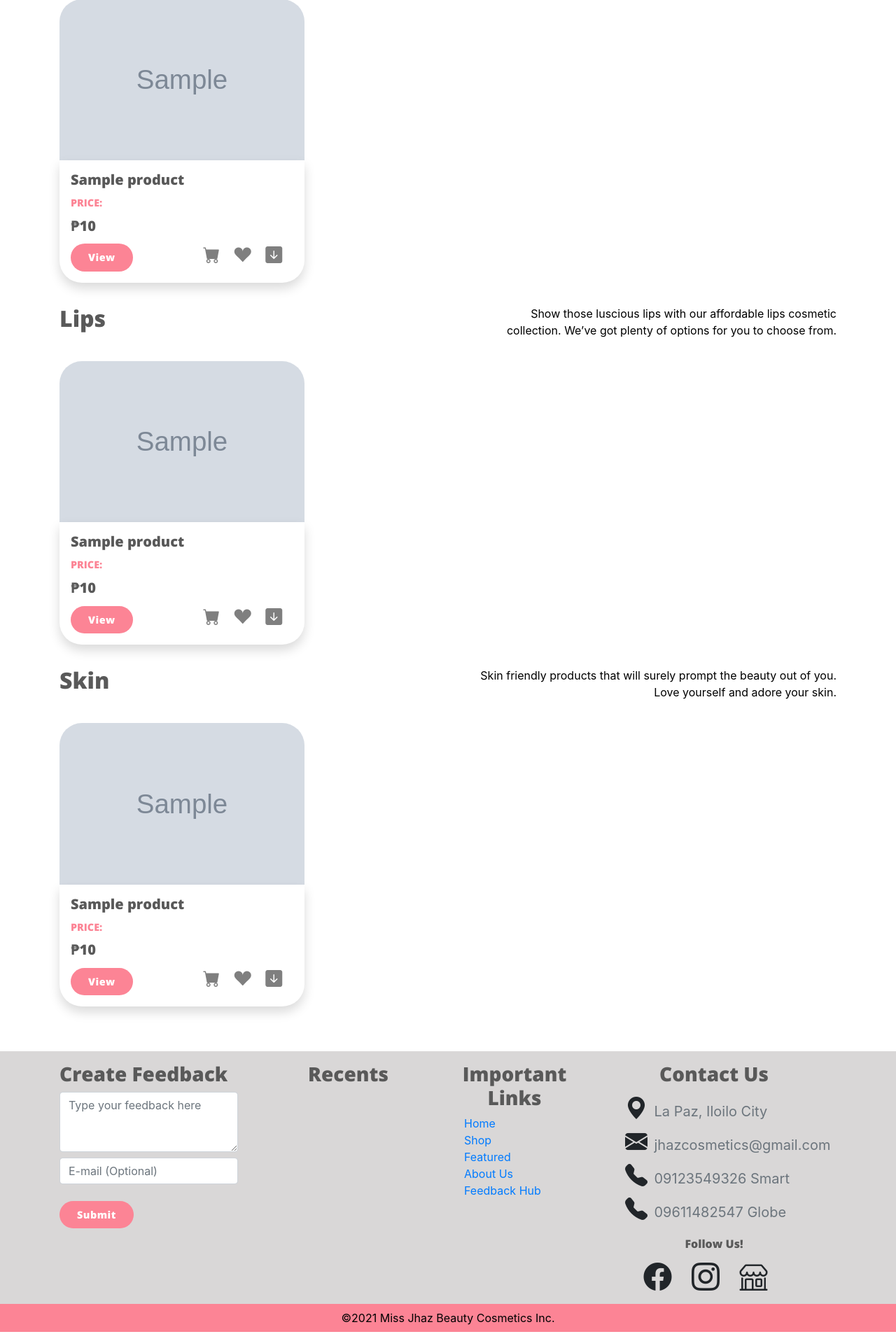
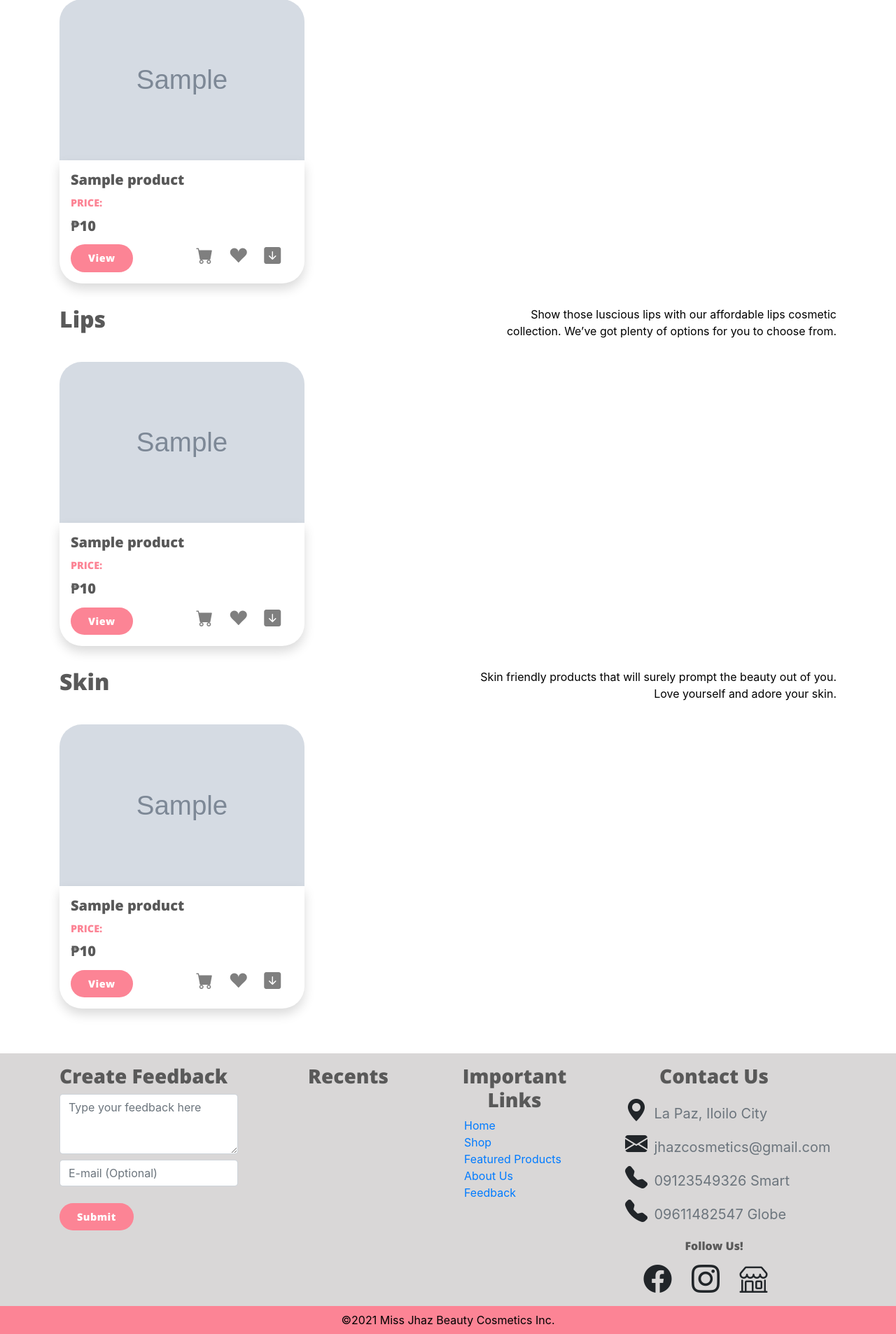
Before and after one commit to jjpormento21/TheJaJeJiJoJu, a Flask app: page /shop in a window 1280 px wide. Shown: the part 301-2207 px from the top of the page at 70% size. Run offline with Flask 2, Linux system fonts and the light colour scheme; grey boxes marked "Sample" are stand-in pictures; a database or web service that is not in the repository returns one stand-in record (values such as "Sample title"); some libraries are stand-ins or nearby versions.

Commit message:
improved card buttons

```diff
--- a/static/css/main.css
+++ b/static/css/main.css
@@ -345,6 +345,11 @@ span.text-danger{
 .icon-container {
     font-size: 2rem;
 }
+.card-button{
+    background-color: transparent;
+    border: none;
+    margin-left: .5em;
+}
 
 /* Cart Design */
 #cartButton{
--- a/static/js/cart.js
+++ b/static/js/cart.js
@@ -37,7 +37,8 @@ function deleteItem(event) {
 function addToCartClicked(e) {
     console.log('added to cart');
     let button = e.target;
-    let productItem = button.parentElement.parentElement;
+    let productItem = button.parentElement.parentElement.parentElement;
+    console.log(productItem);
     let title = productItem.querySelector('.product-name').innerText;
     let price = productItem.querySelector('.product-price').innerText.replace('₱', '');
     price = parseFloat(price);
--- a/templates/base.html
+++ b/templates/base.html
@@ -88,21 +88,11 @@
         <div class="col-md-2" id="importantLinks">
           <h3 class="text-secondary-custom text-center">Important Links</h3>
           <ul class="list-unstyled ml-2 text-secondary">
-            <a href="/">
-              <li>Home</li>
-            </a>
-            <a href="/shop">
-              <li>Shop</li>
-            </a>
-            <a href="/featured">
-              <li>Featured</li>
-            </a>
-            <a href="/about_us">
-              <li>About Us</li>
-            </a>
-            <a href="/feedback_hub">
-              <li>Feedback Hub</li>
-            </a>
+            <li><a href="/">Home</a></li>
+            <li><a href="/shop">Shop</a></li>
+            <li><a href="/featured">Featured Products</a></li>
+            <li><a href="/about_us">About Us</a></li>
+            <li><a href="/feedback_hub">Feedback</a></li>
           </ul>
         </div>
 
--- a/templates/catalog.html
+++ b/templates/catalog.html
@@ -44,15 +44,17 @@
                     </div>
                     <h6 class="font4 card-title font-weight-bold pt-0">PRICE:</h6>
                     <h5 class="font1 card-title product-price">₱{{product.price }}</h5>
-                    <a href="/product/{{product._id}}" class="btn btn-main">View</a>
-                    <i class="bi bi-cart-fill cat-icon addToCart" style="margin-left: 6rem;" data-toggle="tooltip"
-                        data-placement="top" title="Add to Cart"></i>
-                    <i class="bi bi-suit-heart-fill cat-icon" style="margin-left: 1rem" data-toggle="tooltip"
-                        data-placement="top" title="Upvote"></i>
-                    <a href="#A{{product._id}}" data-toggle="collapse"><i class="bi bi-arrow-down-square-fill cat-icon"
-                            style="margin-left: 1rem;" data-toggle="tooltip" data-placement="top"
-                            title="Quick Info"></i></a>
-
+                    <a href="/product/{{product._id}}" class="btn btn-main" style="margin-right: 5em;">View</a>
+                    <button class="addToCart card-button" title="Add to cart" data-toggle="tooltip" data-placement="top">
+                        <i class="bi bi-cart-fill cat-icon"></i>
+                    </button>
+                    <button class="card-button" data-toggle="tooltip" data-placement="top" title="Upvote">
+                        <i class="bi bi-suit-heart-fill cat-icon"></i>
+                    </button>
+                    <button class="card-button" data-target="#A{{product._id}}" data-toggle="collapse">
+                        <i class="bi bi-arrow-down-square-fill cat-icon" data-toggle="tooltip" data-placement="top"
+                            title="Quick Info"></i>
+                    </button>
                 </div>
             </div>
         </div>
@@ -68,7 +70,8 @@
             <h2 class="font1" id="SLips">Lips</h2>
         </div>
         <div class="col-md-6">
-            <p class="par1 mt-3 mb-3" style="text-align: right;">Show those luscious lips with our affordable lips cosmetic
+            <p class="par1 mt-3 mb-3" style="text-align: right;">Show those luscious lips with our affordable lips
+                cosmetic
                 <br> collection. We’ve got plenty of options for you to choose from.
             </p>
         </div>
@@ -92,15 +95,18 @@
                     </div>
                     <h6 class="font4 card-title font-weight-bold pt-0">PRICE:</h6>
                     <h5 class="font1 card-title product-price">₱{{product.price }}</h5>
-                    <a href="/product/{{product._id}}" class="btn btn-main">View</a>
-                    <i class="bi bi-cart-fill cat-icon addToCart" style="margin-left: 6rem;" data-toggle="tooltip"
-                        data-placement="top" title="Add to Cart"></i>
-                    <i class="bi bi-suit-heart-fill cat-icon" style="margin-left: 1rem" data-toggle="tooltip"
-                        data-placement="top" title="Upvote"></i>
-                    <a href="#A{{product._id}}" data-toggle="collapse"><i class="bi bi-arrow-down-square-fill cat-icon"
-                            style="margin-left: 1rem;" data-toggle="tooltip" data-placement="top"
-                            title="Quick Info"></i></a>
-
+                    <a href="/product/{{product._id}}" class="btn btn-main" style="margin-right: 5em;">View</a>
+                    <button class="addToCart card-button" data-toggle="tooltip" data-placement="top"
+                        title="Add to Cart">
+                        <i class="bi bi-cart-fill cat-icon"></i>
+                    </button>
+                    <button class="card-button" data-toggle="tooltip" data-placement="top" title="Upvote">
+                        <i class="bi bi-suit-heart-fill cat-icon"></i>
+                    </button>
+                    <button class="card-button" data-target="#A{{product._id}}" data-toggle="collapse">
+                        <i class="bi bi-arrow-down-square-fill cat-icon" data-toggle="tooltip" data-placement="top"
+                            title="Quick Info"></i>
+                    </button>
                 </div>
             </div>
         </div>
@@ -116,7 +122,8 @@
             <h2 class="font1" id="SSkin">Skin</h2>
         </div>
         <div class="col-md-6">
-            <p class="par1 mt-3 mb-3" style="text-align: right;">Skin friendly products that will surely prompt the beauty out of you.
+            <p class="par1 mt-3 mb-3" style="text-align: right;">Skin friendly products that will surely prompt the
+                beauty out of you.
                 <br>Love yourself and adore your skin.
             </p>
         </div>
@@ -140,15 +147,18 @@
                     </div>
                     <h6 class="font4 card-title font-weight-bold pt-0">PRICE:</h6>
                     <h5 class="font1 card-title product-price">₱{{product.price }}</h5>
-                    <a href="/product/{{product._id}}" class="btn btn-main">View</a>
-                    <i class="bi bi-cart-fill cat-icon addToCart" style="margin-left: 6rem;" data-toggle="tooltip"
-                        data-placement="top" title="Add to Cart"></i>
-                    <i class="bi bi-suit-heart-fill cat-icon" style="margin-left: 1rem" data-toggle="tooltip"
-                        data-placement="top" title="Upvote"></i>
-                    <a href="#A{{product._id}}" data-toggle="collapse"><i class="bi bi-arrow-down-square-fill cat-icon"
-                            style="margin-left: 1rem;" data-toggle="tooltip" data-placement="top"
-                            title="Quick Info"></i></a>
-
+                    <a href="/product/{{product._id}}" class="btn btn-main" style="margin-right: 5em;">View</a>
+                    <button class="addToCart card-button" data-toggle="tooltip" data-placement="top"
+                        title="Add to Cart">
+                        <i class="bi bi-cart-fill cat-icon"></i>
+                    </button>
+                    <button class="card-button" data-toggle="tooltip" data-placement="top" title="Upvote">
+                        <i class="bi bi-suit-heart-fill cat-icon"></i>
+                    </button>
+                    <button class="card-button" data-target="#A{{product._id}}" data-toggle="collapse">
+                        <i class="bi bi-arrow-down-square-fill cat-icon" data-toggle="tooltip" data-placement="top"
+                            title="Quick Info"></i>
+                    </button>
                 </div>
             </div>
         </div>
```
